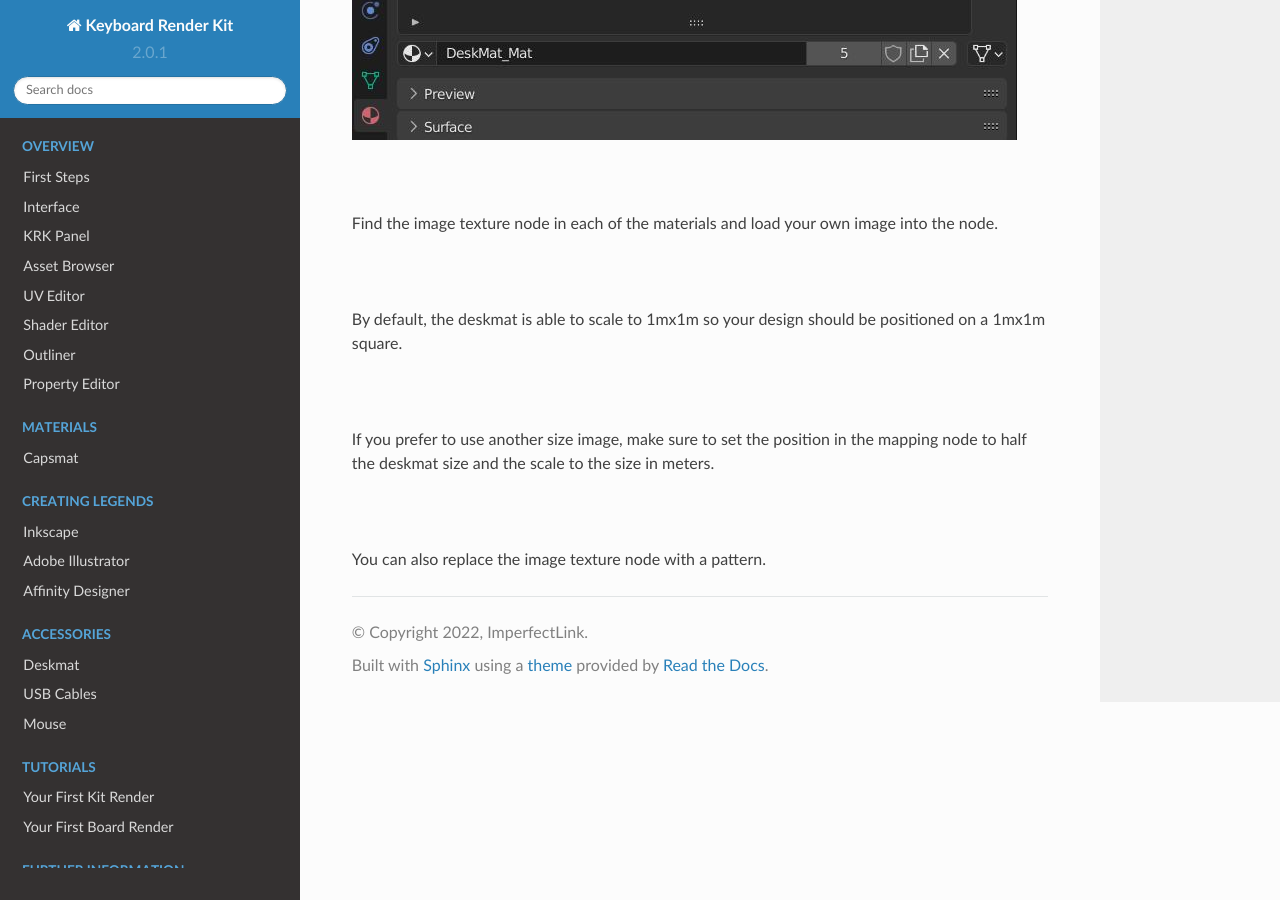
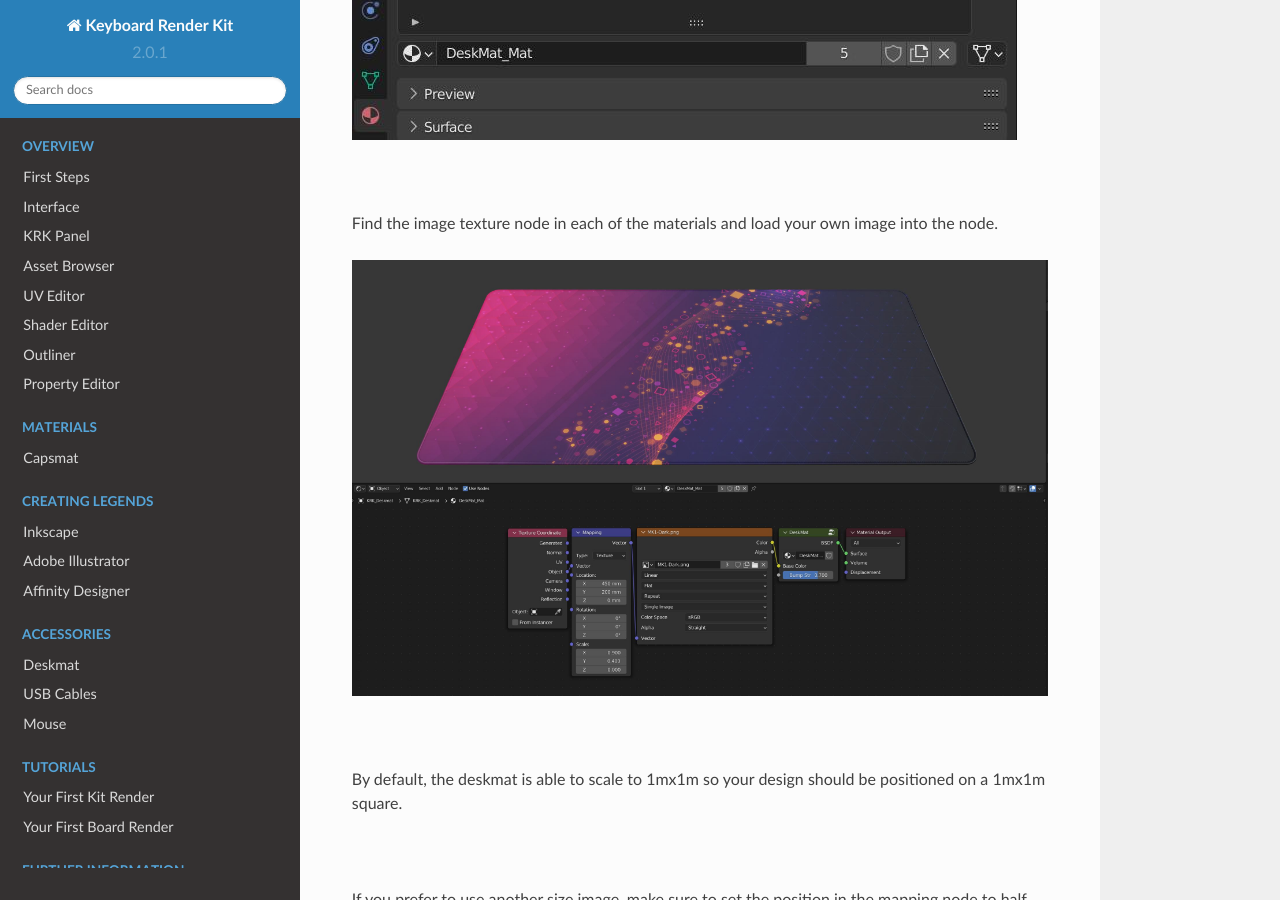
Before and after one commit to imperfectlink/KeyboardRenderKit, a Sphinx documentation site: the page built from docs/source/deskmat_custom.rst, in a window 1280 px wide and 900 px high, scrolled down 659 px. Built offline with Sphinx 7.4.7 and the Read the Docs theme 2.0.0, drawn with Linux system fonts in a browser that asks for light colours.

Commit message:
Update deskmat_custom.rst

```diff
--- a/docs/source/deskmat_custom.rst
+++ b/docs/source/deskmat_custom.rst
@@ -8,6 +8,8 @@ You can add your own deskmat design to the deskmat by editing three materials, D
 |
 
 Find the image texture node in each of the materials and load your own image into the node.
+
+.. image:: img/Deskmat_Image.jpg
 
 |
 
```
